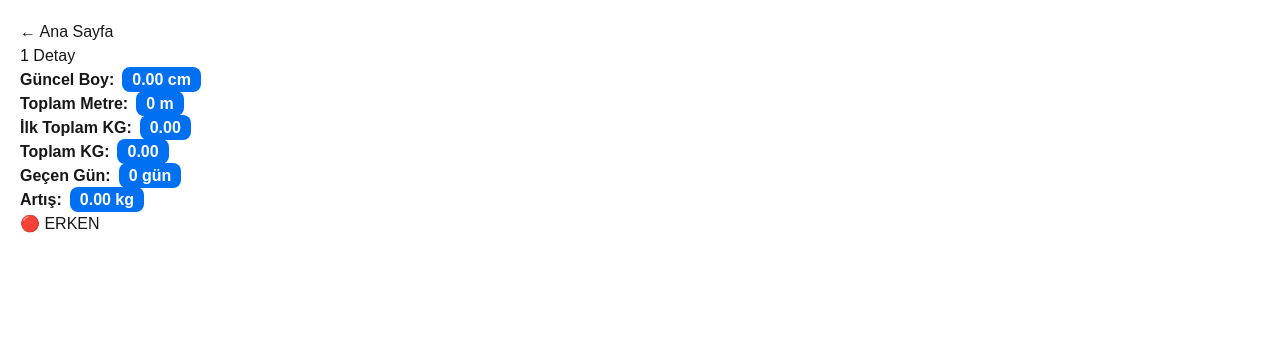
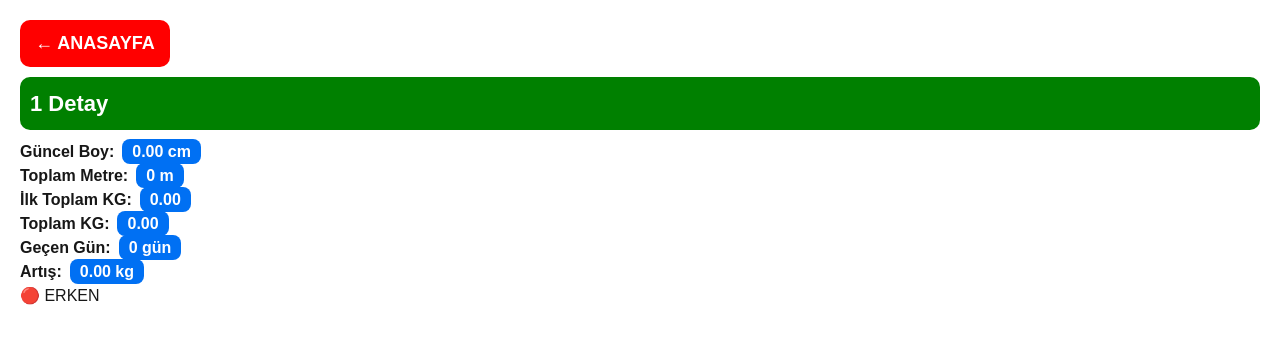
Before and after one commit to hasandemiray/midyeapp, a Next.js app: page /hat/1 in a window 1280 px wide. Shown: the top 344 px of the page. Built offline with nearby package versions, Linux system fonts and the light colour scheme; no server answers.

Commit message:
header style update

```diff
--- a/app/hat/[id]/page.js
+++ b/app/hat/[id]/page.js
@@ -121,9 +121,11 @@ useEffect(() => {
   return (
     <div style={{ padding: 20 }}>
 
-      <Link href="/">← Ana Sayfa</Link>
+      {/* 🔥 SADECE BURASI DEĞİŞTİ */}
+      <Link href="/" style={homeBtn}>← ANASAYFA</Link>
 
-      <h1>{id} Detay</h1>
+      {/* 🔥 SADECE BURASI DEĞİŞTİ */}
+      <div style={titleBox}>{id} Detay</div>
 
       <h2>
         <b>Güncel Boy:</b>
@@ -215,3 +217,26 @@ const valueBox = {
   marginLeft:8,
   fontWeight:'bold'
 };
+
+/* 🔥 YENİ EKLENEN SADECE 2 STYLE */
+const homeBtn = {
+  background:'red',
+  color:'white',
+  padding:'10px 15px',
+  fontWeight:'bold',
+  fontSize:18,
+  borderRadius:10,
+  display:'inline-block',
+  marginBottom:10,
+  textDecoration:'none'
+};
+
+const titleBox = {
+  background:'green',
+  color:'white',
+  padding:'10px',
+  fontSize:22,
+  fontWeight:'bold',
+  borderRadius:10,
+  marginBottom:10
+};
```
